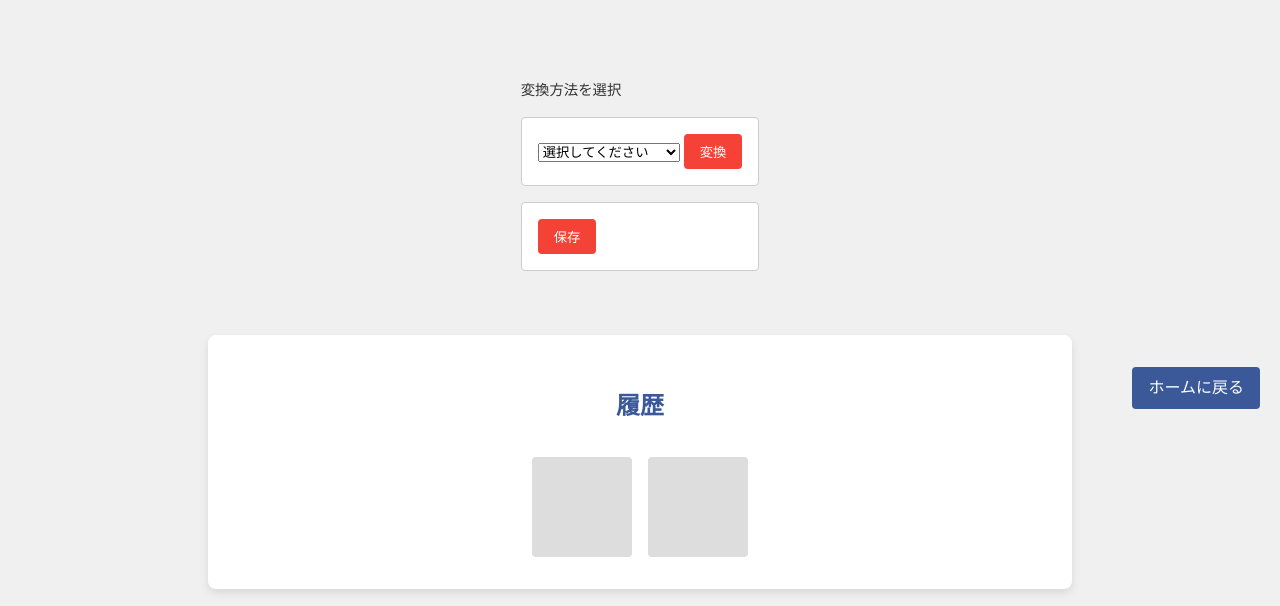
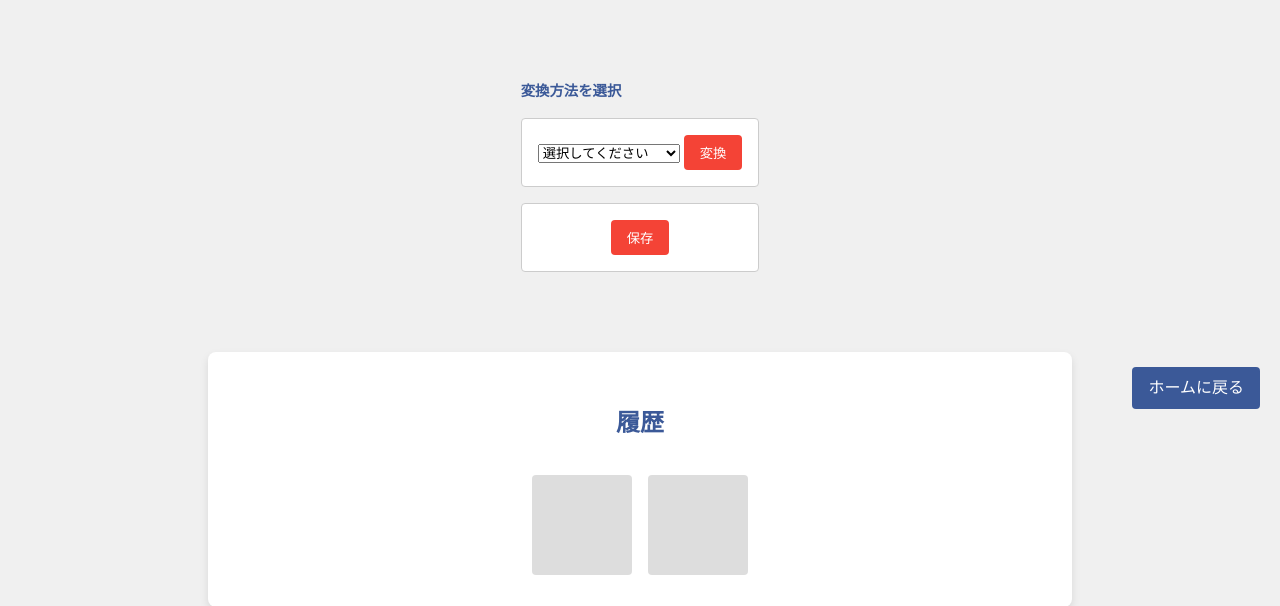
Before and after one commit to 2024AIT-OOP2-G12/img_conv, a Flask app: template templates/change.html in a window 1280 px wide; the page is wider, and only the part inside the window is pictured. Shown: the part 371-977 px from the top of that part. Run offline with Flask 3, Linux system fonts and the light colour scheme; the template is opened without the code that fills it, so the values that code supplies are empty.

Commit message:
CSSの微調整

```diff
--- a/static/style.css
+++ b/static/style.css
@@ -161,24 +161,6 @@
     font-size: 1rem;
 }
 
-.button {
-    display: inline-block;
-    padding: 0.5rem 1rem;
-    background-color: #3b5998;
-    color: white;
-    border: none;
-    border-radius: 4px;
-    text-decoration: none;
-    font-size: 1rem;
-    cursor: pointer;
-    transition: background-color 0.3s;
-}
-
-.button:hover {
-    background-color: #2a4272;
-    box-shadow: 0 4px 8px rgba(0, 0, 0, 0.2);
-}
-
 .container {
     max-width: 800px;
     margin: 0 auto;
@@ -293,6 +275,12 @@
     border-radius: 8px;
     object-fit: contain;
 }
+.comparison-container p {
+    font-size: 1rem;
+    color: #3b5998;
+    padding: 1rem;
+
+}
 
 table {
     width: 100%;
@@ -329,3 +317,34 @@
 button:hover {
     background-color: #d32f2f;
 }
+
+.download-form{
+    display: flex;
+    justify-content: center;
+    gap: 2rem;
+    margin-bottom: 2rem;
+    padding: 1rem;
+}
+
+label {
+    font-weight: bold;
+    color: #3b5998;
+    display: block;
+    margin-bottom: 0.5rem;
+}
+
+p {
+    font-size: 1rem;
+    color: #555;
+    margin-bottom: 1rem;
+}
+
+.message {
+    padding: 1rem;
+    margin: 1rem 0;
+    border: 1px solid #3b5998;
+    background-color: #e9f0fb;
+    color: #3b5998;
+    border-radius: 4px;
+    text-align: center;
+}
--- a/templates/change.html
+++ b/templates/change.html
@@ -50,7 +50,6 @@
 
                 <!--画像変換-->
                 <form action="/change/conv" method="POST">
-
                     <select id="transform-method" name="selected_option">
                         <option value="">選択してください</option>
                         <!-- 他のオプションを追加 -->
@@ -140,8 +139,10 @@
                     <p>{{ message }}</p>
                 </div>
                 {% endif %}
+
+
                 <!--ダウンロード-->
-                <form action="/change/download" method="POST">
+                <form action="/change/download" class="download-form" method="POST">
                     <button>保存</button>
                 </form>
             </div>
--- a/templates/user_manage.html
+++ b/templates/user_manage.html
@@ -3,7 +3,7 @@
 <head>
     <meta charset="UTF-8">
     <meta name="viewport" content="width=device-width, initial-scale=1.0">
-    <title>Document</title>
+    <title>ユーザー管理</title>
     <link rel="stylesheet" href="{{ url_for('static', filename='style.css') }}">
 </head>
 <body>
```
